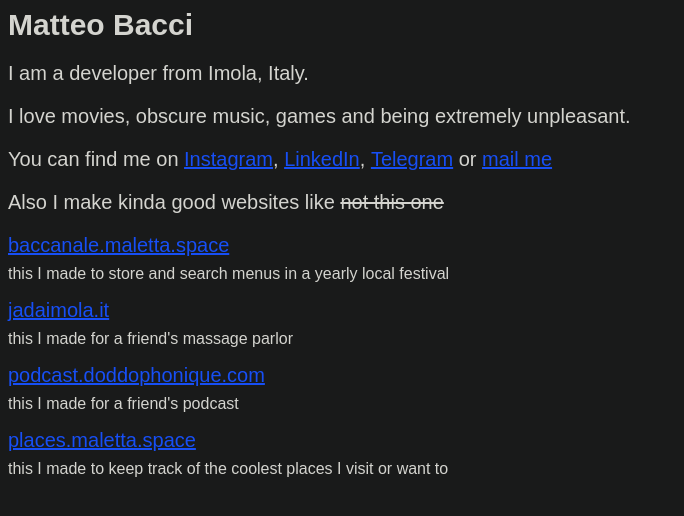
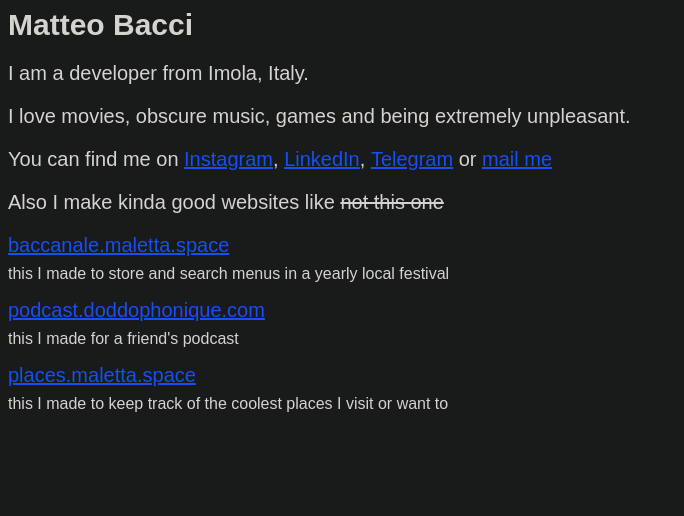
Before and after one commit to Sbax/personal-website, a React (Create React App) app: page / in a window 1280 px wide. Shown: the top 516 px of the page, without its empty margins (0-684 px from the left). Built offline with nearby package versions, Linux system fonts and the light colour scheme.

Commit message:
Removed jada

```diff
--- a/src/App.js
+++ b/src/App.js
@@ -119,10 +119,6 @@ function App() {
           </p>
         </Item>
         <Item>
-          <a href="http://jadaimola.it/">jadaimola.it</a>
-          <p>this I made for a friend's massage parlor</p>
-        </Item>
-        <Item>
           <a href="https://podcast.doddophonique.com">
             podcast.doddophonique.com
           </a>
```
